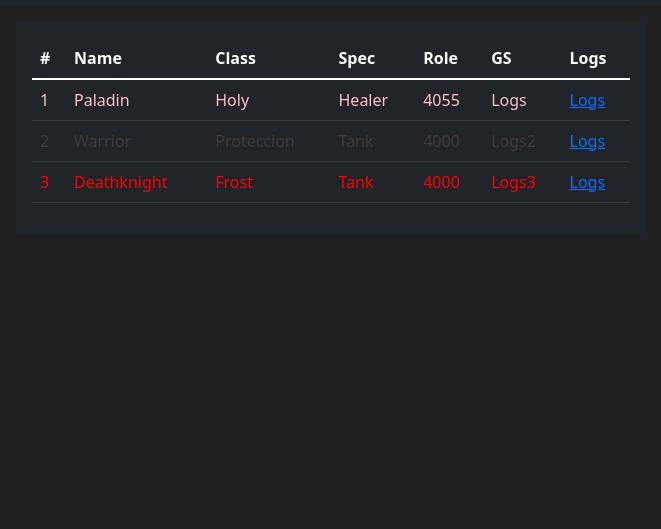
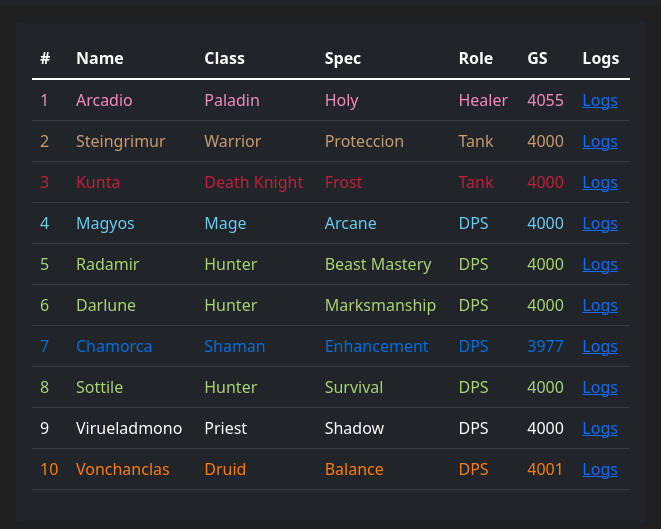
Before and after one commit to pat-ern/massacre, a plain HTML site: page index.html in a window 1280 px wide. Shown: the part 53-582 px from the top of the page, without its empty margins (309-970 px from the left). Drawn offline with nearby package versions, Linux system fonts and the light colour scheme.

Commit message:
Update index.html

```diff
--- a/index.html
+++ b/index.html
@@ -85,50 +85,137 @@
     5: "Logs2"},
     {
     0: "Kunta",
-    1: "Deathknight",
+    1: "Death Knight",
     2: "Frost",
     3: "Tank",
     4: "4000",
-    5: "Logs3"
-    }
+    5: "Logs3"},
+    {
+    0: "Magyos",
+    1: "Mage",
+    2: "Arcane",
+    3: "DPS",
+    4: "4000",
+    5: "Logs4"},
+    {
+    0: "Radamir",
+    1: "Hunter",
+    2: "Beast Mastery",
+    3: "DPS",
+    4: "4000",
+    5: "Logs5"},
+    {
+    0: "Darlune",
+    1: "Hunter",
+    2: "Marksmanship",
+    3: "DPS",
+    4: "4000",
+    5: "Logs6"},
+    {
+    0: "Chamorca",
+    1: "Shaman",
+    2: "Enhancement",
+    3: "DPS",
+    4: "3977",
+    5: "Logs7"},
+    {
+    0: "Sottile",
+    1: "Hunter",
+    2: "Survival",
+    3: "DPS",
+    4: "4000",
+    5: "Logs8"},
+    {
+    0: "Virueladmono",
+    1: "Priest",
+    2: "Shadow",
+    3: "DPS",
+    4: "4000",
+    5: "Logs9"},
+    {
+    0: "Vonchanclas",
+    1: "Druid",
+    2: "Balance",
+    3: "DPS",
+    4: "4001",
+    5: "Logs10"},
+
+
+
   ];
+
+  classColors = {
+    "Deathknight": "#C41F3B",
+    "Druid": "#FF7D0A",
+    "Hunter": "#ABD473",
+    "Mage": "#69CCF0",
+    "Paladin": "#F58CBA",
+    "Priest": "#FFFFFF",
+    "Rogue": "#FFF569",
+    "Shaman": "#0070DE",
+    "Warlock": "#9482C9",
+    "Warrior": "#C79C6E",
+  };
 
 
   function tableCreate() {
 
-    console.log(datos[0]);
-
     var tbl = document.getElementsByTagName('table')[0];
     var tbdy = document.getElementsByTagName('tbody')[0];
 
-    for (var i = 0; i < datos.length; i++) {
+    for (var i = 0; i < datos.length; i++) {  // iteracion por cada jugador
 
       var tr = document.createElement('tr');
 
-      for (var j = 0; j < 7; j++) {
+      for (var j = 0; j < 7; j++) { // iteracion por cada dato del jugador
+
         var td = document.createElement('td');
 
         if (j == 0) {
           td.appendChild(document.createTextNode(i+1));
+        } else if (j >= 1 && j <= 5) {
+          td.appendChild(document.createTextNode(datos[i][j-1]));
         } else if (j == 6) {
-          var a = document.createElement('a');
+          var a = document.createElement('a');  //crea el link
           a.setAttribute('href', datos[i][j]);
           a.innerHTML = 'Logs';
           td.appendChild(a);
-        } else {
-          td.innerHTML = datos[i][j];
         }
 
         tr.appendChild(td);
 
       }
 
-      if (datos[i][1] == "Paladin") {
-          tr.style.color = "pink";
-        } else if (datos[i][1] == "Warrior") {
-          tr.style.color = "#413a3a";
-        } else if (datos[i][1] == "Deathknight") {
-          tr.style.color = "red";
+      switch (datos[i][1]) {
+        case 'Death Knight':
+          tr.style.color = classColors.Deathknight;
+          break;
+        case 'Druid':
+          tr.style.color = classColors.Druid;
+          break;
+        case 'Hunter':
+          tr.style.color = classColors.Hunter;
+          break;
+        case 'Mage':
+          tr.style.color = classColors.Mage;
+          break;
+        case 'Paladin':
+          tr.style.color = classColors.Paladin;
+          break;
+        case 'Priest':
+          tr.style.color = classColors.Priest;
+          break;
+        case 'Rogue':
+          tr.style.color = classColors.Rogue;
+          break;
+        case 'Shaman':
+          tr.style.color = classColors.Shaman;
+          break;
+        case 'Warlock':
+          tr.style.color = classColors.Warlock;
+          break;
+        case 'Warrior':
+          tr.style.color = classColors.Warrior;
       }
 
       tbdy.appendChild(tr);
```
